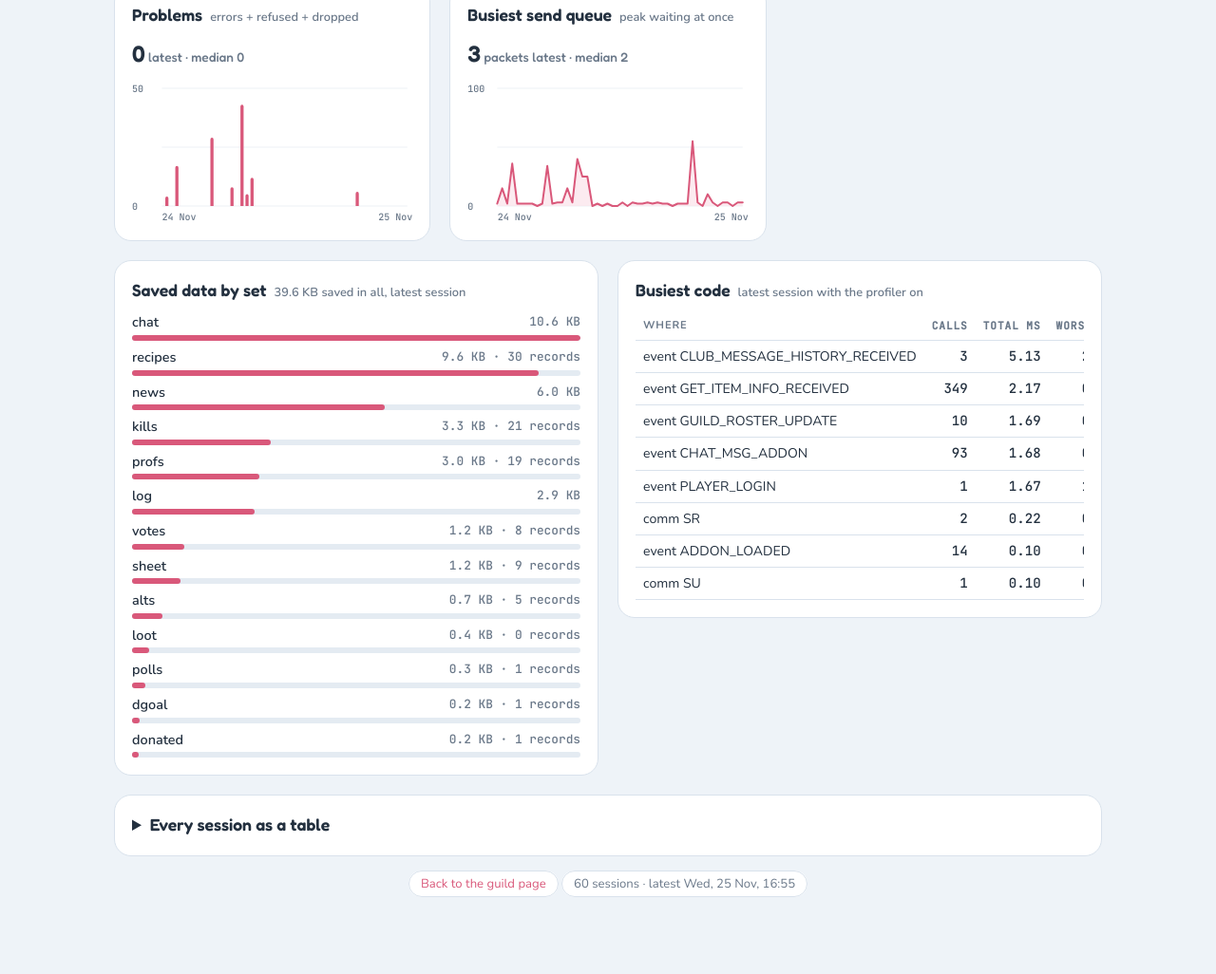
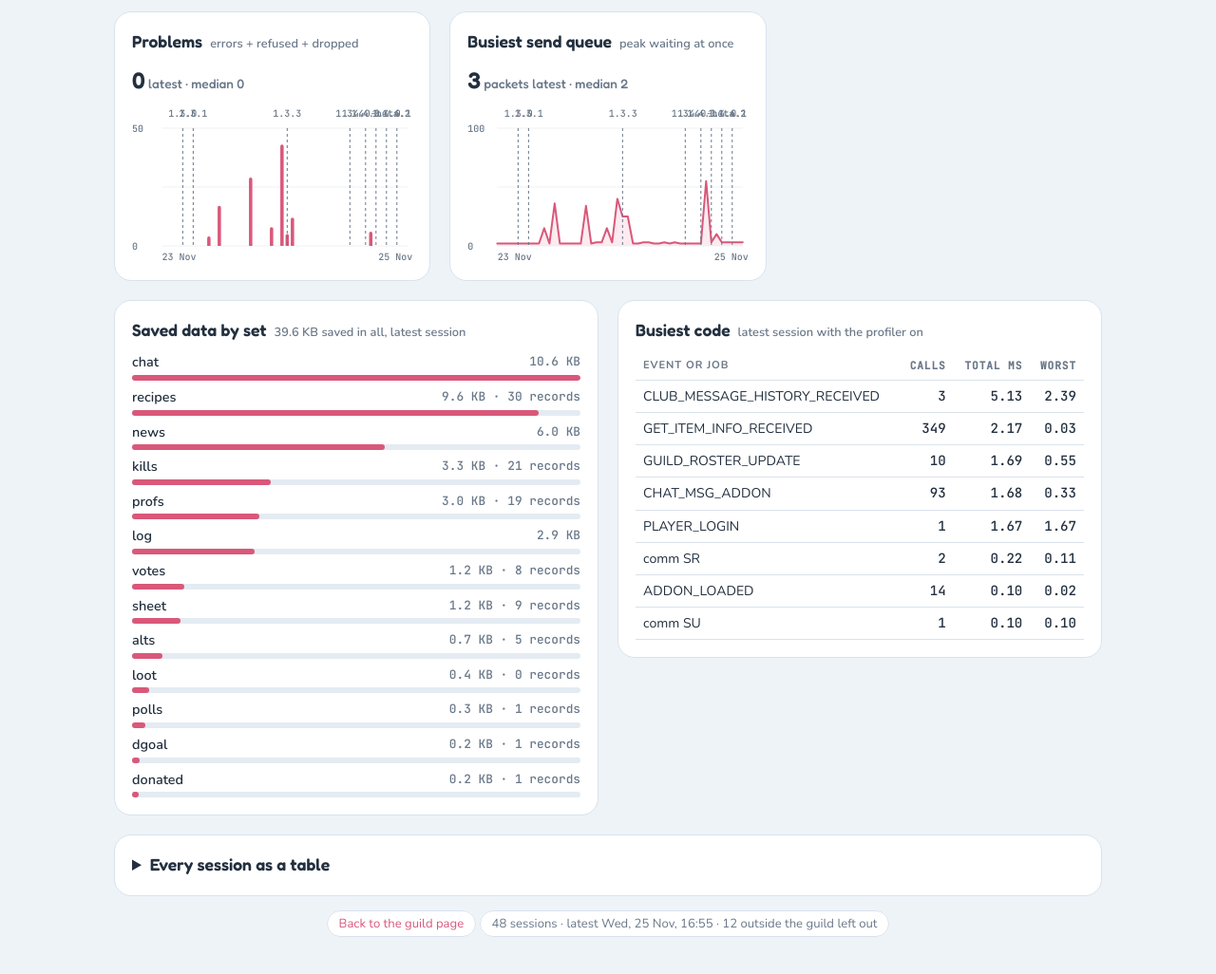
Before and after one commit to carraigo/iwt-stats, a plain HTML site: page perf.html in a window 1280 px wide. Shown: the part 876-1902 px from the top of the page at 95% size. Before the commit the page ends 1873 px from the top, so only its background shows below. Drawn offline with nearby package versions, Linux system fonts and the light colour scheme.

Commit message:
Update layout

```diff
--- a/perf.html
+++ b/perf.html
@@ -61,6 +61,7 @@ a.stamp { color: var(--accent); }
 .card .big { font-family: var(--display); font-size: 1.5rem; font-weight: 600; font-variant-numeric: tabular-nums; }
 .card .big small { font-size: .85rem; color: var(--muted); font-weight: 500; }
 .chart { position: relative; }
+.chart { margin-top: 14px; }
 .chart svg { display: block; width: 100%; height: 150px; overflow: visible; }
 .tip { position: absolute; pointer-events: none; background: var(--ink); color: var(--paper); border-radius: 8px; padding: 6px 9px;
   font-size: .78rem; line-height: 1.35; white-space: nowrap; transform: translate(-50%, calc(-100% - 10px)); z-index: 2; }
@@ -108,7 +109,7 @@ footer { color: var(--muted); font-size: .82rem; text-align: center; }
     </section>
     <section class="card" id="slowCard" hidden>
       <h2>Busiest code <small>latest session with the profiler on</small></h2>
-      <div class="table-wrap"><table><thead><tr><th>Where</th><th class="n">Calls</th><th class="n">Total ms</th><th class="n">Worst ms</th></tr></thead><tbody id="slow"></tbody></table></div>
+      <div class="table-wrap"><table><thead><tr><th>Event or job</th><th class="n">Calls</th><th class="n">Total ms</th><th class="n">Worst</th></tr></thead><tbody id="slow"></tbody></table></div>
     </section>
   </div>
 
@@ -212,6 +213,12 @@ function chart(box, c, rows) {
     svg += `<path d="${d} L${x(pts[pts.length - 1].i)},${y(lo)} L${x(pts[0].i)},${y(lo)} Z" fill="var(--accent-soft)" opacity=".7"/>`;
     svg += `<path d="${d}" fill="none" stroke="var(--accent)" stroke-width="2" stroke-linejoin="round" stroke-linecap="round" vector-effect="non-scaling-stroke"/>`;
   }
+  // Where a new addon version starts: a dashed line, named at the top.
+  const marks = [];
+  for (let i = 1; i < n; i++) if (rows[i].version !== rows[i - 1].version) {
+    svg += `<line x1="${x(i)}" x2="${x(i)}" y1="${T}" y2="${H - B}" stroke="var(--muted)" stroke-width="1" stroke-dasharray="3 3" vector-effect="non-scaling-stroke"/>`;
+    marks.push(i);
+  }
   svg += `<line class="cross" x1="0" x2="0" y1="${T}" y2="${H - B}" stroke="var(--muted)" stroke-width="1" vector-effect="non-scaling-stroke" visibility="hidden"/></svg>`;
   box.innerHTML = svg;
   // Axis labels as HTML so they don't stretch with the chart.
@@ -221,6 +228,7 @@ function chart(box, c, rows) {
   lab(fmt(lo), `left:0;top:${(H - B) / H * 100}%;transform:translateY(-50%)`);
   lab(day(rows[0].at), "left:" + (L / W * 100) + "%;bottom:0");
   if (n > 1) lab(day(rows[n - 1].at), "right:0;bottom:0");
+  for (const i of marks) lab(rows[i].version, `left:${x(i) / W * 100}%;top:-14px;transform:translateX(-50%);white-space:nowrap`);
   // Hover: nearest session, crosshair and tooltip.
   const tip = document.createElement("div"); tip.className = "tip"; tip.hidden = true; box.appendChild(tip);
   const el = box.querySelector("svg"), cross = el.querySelector(".cross");
@@ -294,7 +302,7 @@ function drawSets(s) {
 function drawSlow() {
   const s = [...all].reverse().find(x => x.perf && x.perf.length);
   if (!s) return;
-  $("slow").innerHTML = s.perf.map(p => `<tr><td>${esc(p.label)}</td><td class="n">${fmt(p.calls)}</td><td class="n">${fmt(p.total, 2)}</td><td class="n">${fmt(p.max, 2)}</td></tr>`).join("");
+  $("slow").innerHTML = s.perf.map(p => `<tr><td>${esc(String(p.label).replace(/^event /, ""))}</td><td class="n">${fmt(p.calls)}</td><td class="n">${fmt(p.total, 2)}</td><td class="n">${fmt(p.max, 2)}</td></tr>`).join("");
   $("slowCard").hidden = false;
 }
 
@@ -302,6 +310,10 @@ function drawSlow() {
   let data;
   try { data = await (await fetch("perf.json", { cache: "no-store" })).json(); } catch (e) { data = null; }
   all = (data && Array.isArray(data.sessions) ? data.sessions : []).filter(s => s && s.at).sort((a, b) => a.at - b.at);
+  // Sessions on a character outside the guild have nothing to sync: leave them out.
+  // (By member count: 1.3.1 test builds marked inGuild false at logout by mistake.)
+  const outside = all.filter(s => !s.members).length;
+  all = all.filter(s => s.members);
   if (!all.length) {
     $("none").hidden = false;
     $("none").textContent = "No sessions recorded yet. They arrive once you log out or /reload with addon 1.3.0-beta.4 or later and the exporter runs.";
@@ -311,7 +323,8 @@ function drawSlow() {
   for (const s of all) s._health = health(s);
   const latest = all[all.length - 1];
   $("main").hidden = false; $("tableCard").hidden = false;
-  $("stamp").textContent = `${all.length} session${all.length === 1 ? "" : "s"} · latest ${when(latest.at)}`;
+  $("stamp").textContent = `${all.length} session${all.length === 1 ? "" : "s"} · latest ${when(latest.at)}` +
+    (outside ? ` · ${outside} outside the guild left out` : "");
   drawRange(); drawHero(latest); drawCharts(); drawSets(latest); drawSlow();
 })();
 </script>
```
Also changed, not shown: index.html (+5 -3 lines), 1 other file.
